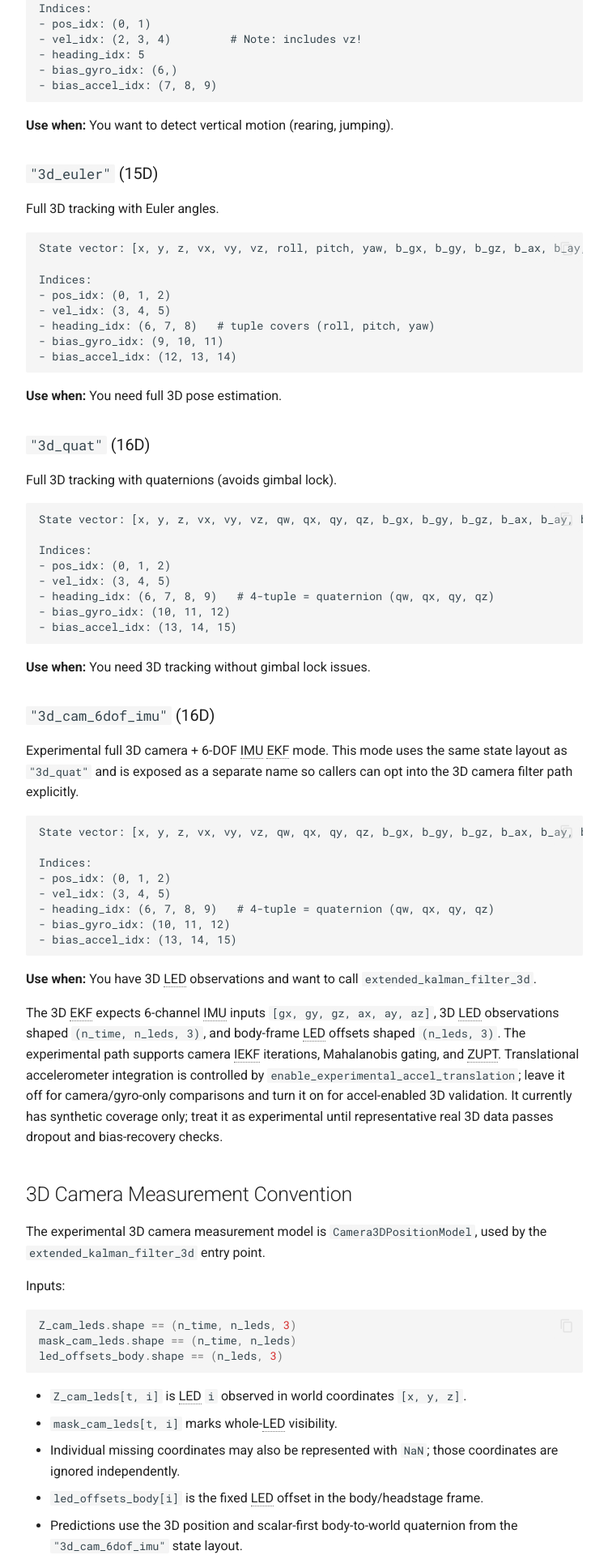
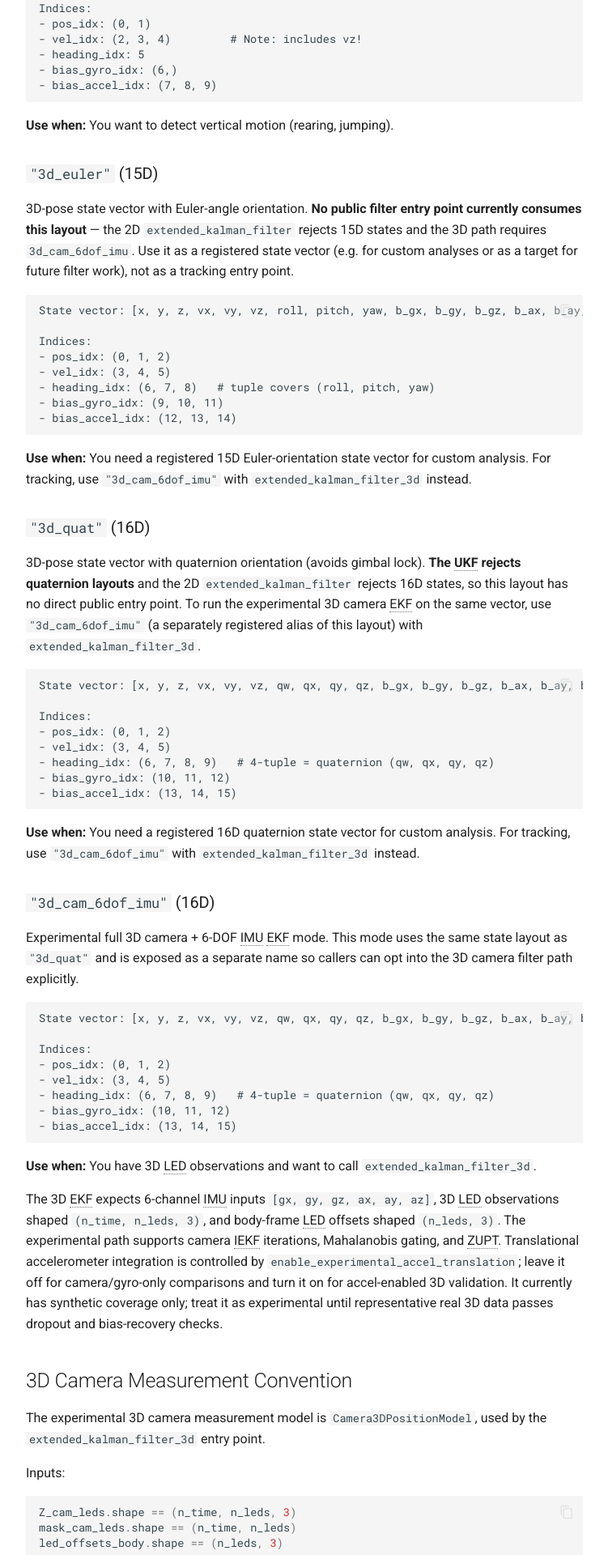
Before and after one commit to edeno/trodestrack, an MkDocs documentation site: the page built from docs/user-guide/state-layouts.md, in a window 1280 px wide. Shown: the part 3286-5206 px from the top of the page at 81% size, without its empty margins (264-1015 px from the left). Built offline with MkDocs 1.6.1 and Material for MkDocs 9.7.7, drawn with Linux system fonts in a browser that asks for light colours; comment, search, counter and statistics services are not loaded.

Commit message:
Fix stale 3D-mode docs, report help, quickstart anti-pattern
Reframe `3d_euler` / `3d_quat` / `3d_cam_6dof_imu` in the public
state-mode tables (README, python-api, state-layouts) and in the
state_layout module docstrings: 3d_euler/3d_quat have no public filter
entry point (UKF rejects quaternion layouts; the 2D EKF rejects 15D/16D
states), and 3D tracking routes through 3d_cam_6dof_imu +
extended_kalman_filter_3d. Fix `report` CLI help/description to call
out QA-prepared inputs (paired ground truth + estimates) instead of
"filter results". Update online/smooth `--state-mode` help to correctly
describe `2d_cam_6dof_imu_orientation` as a 2D-camera + 6-channel IMU
layout (not a 3D-camera mode). Drop "future" framing from
camera_position_3d.py docstring (already in use by
extended_kalman_filter_3d). Replace `result.filtered_means[:, :2]`
anti-pattern in quickstart.md with `layout.pos_idx` access so the
example aligns with the warning that follows it.

Co-Authored-By: Claude Opus 4.7 (1M context) <noreply@anthropic.com>

````diff
--- a/docs/presentation/code/build_presentation.py
+++ b/docs/presentation/code/build_presentation.py
@@ -782,10 +782,10 @@ def build_section_4_getting_started(builder):
             "  • High accuracy needs (RMSE <2 cm)",
             "",
             "❌ NOT RECOMMENDED FOR:",
-            "  • Full 3D tracking (2D only for now)",
+            "  • Production 3D tracking (3D EKF is experimental)",
             "  • Real-time closed-loop (<33 ms latency)",
         ],
-        notes="TrodesTrack is ideal for: SpikeGadgets IMU + camera setups, 2D planar tracking, high accuracy requirements, long sessions with occlusions. Python-based. NOT recommended for: Full 3D tracking (2D only for now), real-time closed-loop control (latency ~33 ms may be too slow), non-planar arenas (assumes flat surface). For 3D, use top-down projection. For closed-loop, consider simpler trackers or specialized hardware.",
+        notes="TrodesTrack is ideal for: SpikeGadgets IMU + camera setups, 2D planar tracking, high accuracy requirements, long sessions with occlusions. Python-based. NOT recommended for: production 3D tracking (the extended_kalman_filter_3d entry point exists today but is experimental — 2D is the supported path), real-time closed-loop control (latency ~33 ms may be too slow), non-planar arenas (assumes flat surface). For production 3D, use top-down projection. For closed-loop, consider simpler trackers or specialized hardware.",
     )
 
     # Slide 31: Troubleshooting Common Issues
--- a/docs/user-guide/state-layouts.md
+++ b/docs/user-guide/state-layouts.md
@@ -164,7 +164,11 @@ Indices:
 
 ### `"3d_euler"` (15D)
 
-Full 3D tracking with Euler angles.
+3D-pose state vector with Euler-angle orientation. **No public filter
+entry point currently consumes this layout** — the 2D `extended_kalman_filter`
+rejects 15D states and the 3D path requires `3d_cam_6dof_imu`. Use it
+as a registered state vector (e.g. for custom analyses or as a target
+for future filter work), not as a tracking entry point.
 
 ```
 State vector: [x, y, z, vx, vy, vz, roll, pitch, yaw, b_gx, b_gy, b_gz, b_ax, b_ay, b_az]
@@ -177,11 +181,18 @@ Indices:
 - bias_accel_idx: (12, 13, 14)
 ```
 
-**Use when:** You need full 3D pose estimation.
+**Use when:** You need a registered 15D Euler-orientation state vector for
+custom analysis. For tracking, use `"3d_cam_6dof_imu"` with
+`extended_kalman_filter_3d` instead.
 
 ### `"3d_quat"` (16D)
 
-Full 3D tracking with quaternions (avoids gimbal lock).
+3D-pose state vector with quaternion orientation (avoids gimbal lock).
+**The UKF rejects quaternion layouts** and the 2D `extended_kalman_filter`
+rejects 16D states, so this layout has no direct public entry point. To
+run the experimental 3D camera EKF on the same vector, use
+`"3d_cam_6dof_imu"` (a separately registered alias of this layout) with
+`extended_kalman_filter_3d`.
 
 ```
 State vector: [x, y, z, vx, vy, vz, qw, qx, qy, qz, b_gx, b_gy, b_gz, b_ax, b_ay, b_az]
@@ -194,7 +205,9 @@ Indices:
 - bias_accel_idx: (13, 14, 15)
 ```
 
-**Use when:** You need 3D tracking without gimbal lock issues.
+**Use when:** You need a registered 16D quaternion state vector for
+custom analysis. For tracking, use `"3d_cam_6dof_imu"` with
+`extended_kalman_filter_3d` instead.
 
 ### `"3d_cam_6dof_imu"` (16D)
 
````
Also changed, not shown: README.md (+3 -3 lines), docs/getting-started/python-api.md (+3 -3 lines), docs/getting-started/quickstart.md (+6 -7 lines), 5 other files.
